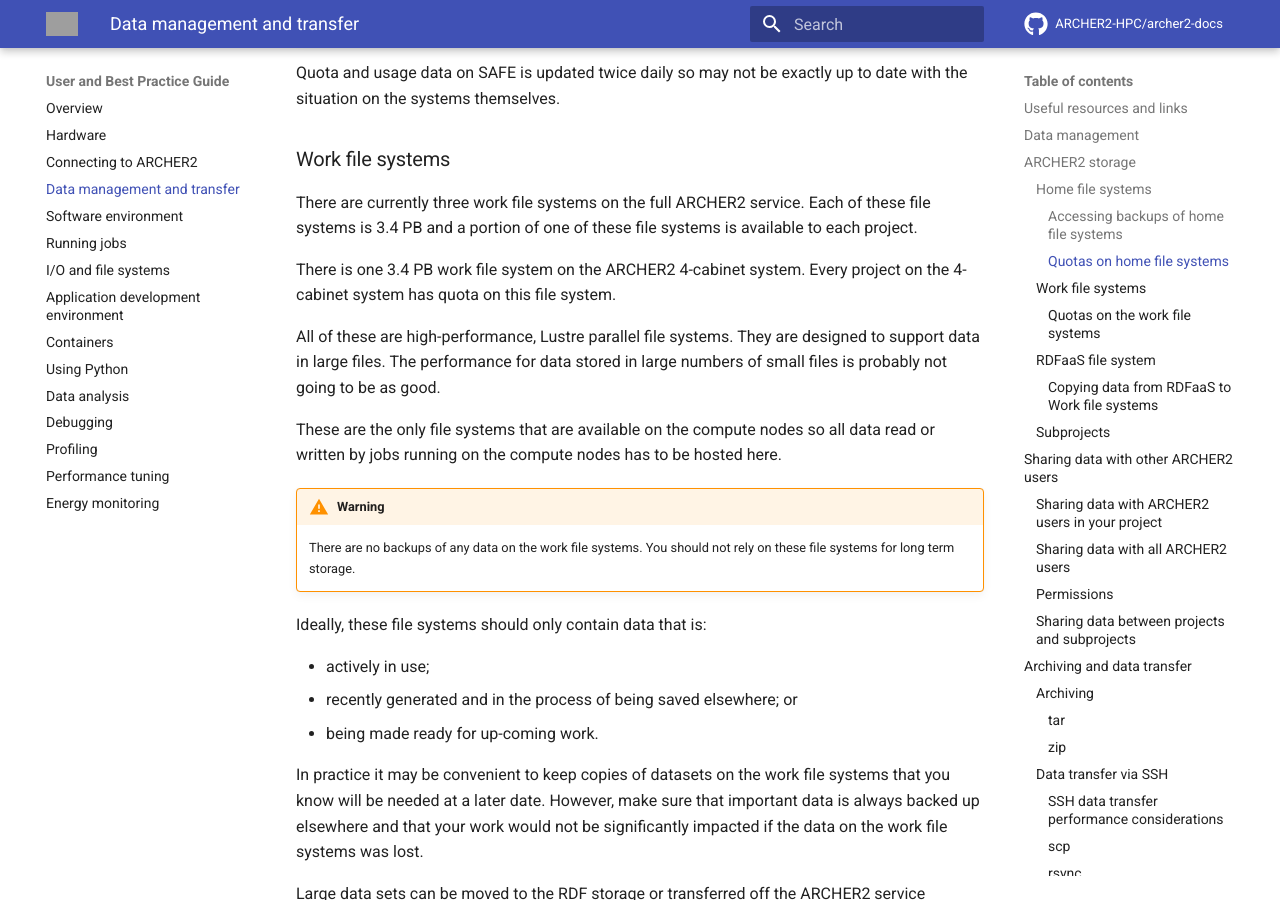
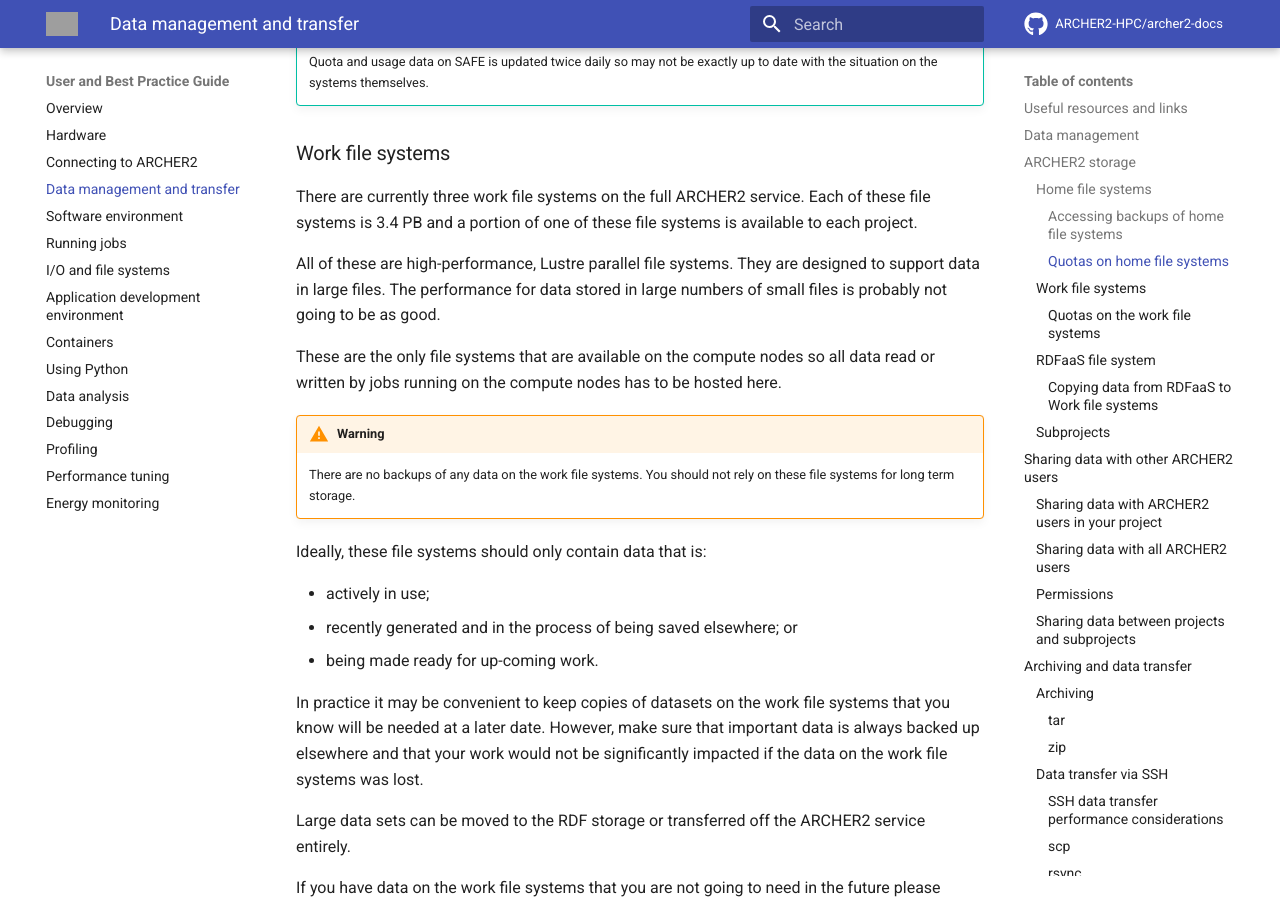
Before and after one commit to ARCHER2-HPC/archer2-docs, an MkDocs documentation site: the page built from docs/user-guide/data.md, in a window 1280 px wide and 900 px high, scrolled down 3190 px. Built offline with MkDocs 1.6.1 and Material for MkDocs 9.7.7, drawn with Linux system fonts in a browser that asks for light colours; comment, search, counter and statistics services are not loaded; grey boxes are pictures that could not be loaded.

Commit message:
Fixes typos

```diff
--- a/docs/user-guide/data.md
+++ b/docs/user-guide/data.md
@@ -127,17 +127,14 @@
    be limited by another quota.)
 
 !!! tip
-   Quota and usage data on SAFE is updated twice daily so may not be
-   exactly up to date with the situation on the systems themselves.
+    Quota and usage data on SAFE is updated twice daily so may not be
+    exactly up to date with the situation on the systems themselves.
 
 ### Work file systems
 
 There are currently three work file systems on the full ARCHER2 service.
 Each of these file systems is 3.4 PB and a portion of one of these file
 systems is available to each project.
-
-There is one 3.4 PB work file system on the ARCHER2 4-cabinet system. Every
-project on the 4-cabinet system has quota on this file system.
 
 All of these are high-performance, Lustre parallel file systems. They are
 designed to support data in large files. The performance for data stored
@@ -187,8 +184,8 @@
    be limited by another quota.)
 
 !!! tip
-   Quota and usage data on SAFE is updated twice daily so may not be
-   exactly up to date with the situation on the systems themselves.
+    Quota and usage data on SAFE is updated twice daily so may not be
+    exactly up to date with the situation on the systems themselves.
 
 You can also examine up to date quotas and usage on the ARCHER2 systems
 themselves using the `lfs quota` command. To do this:
```
